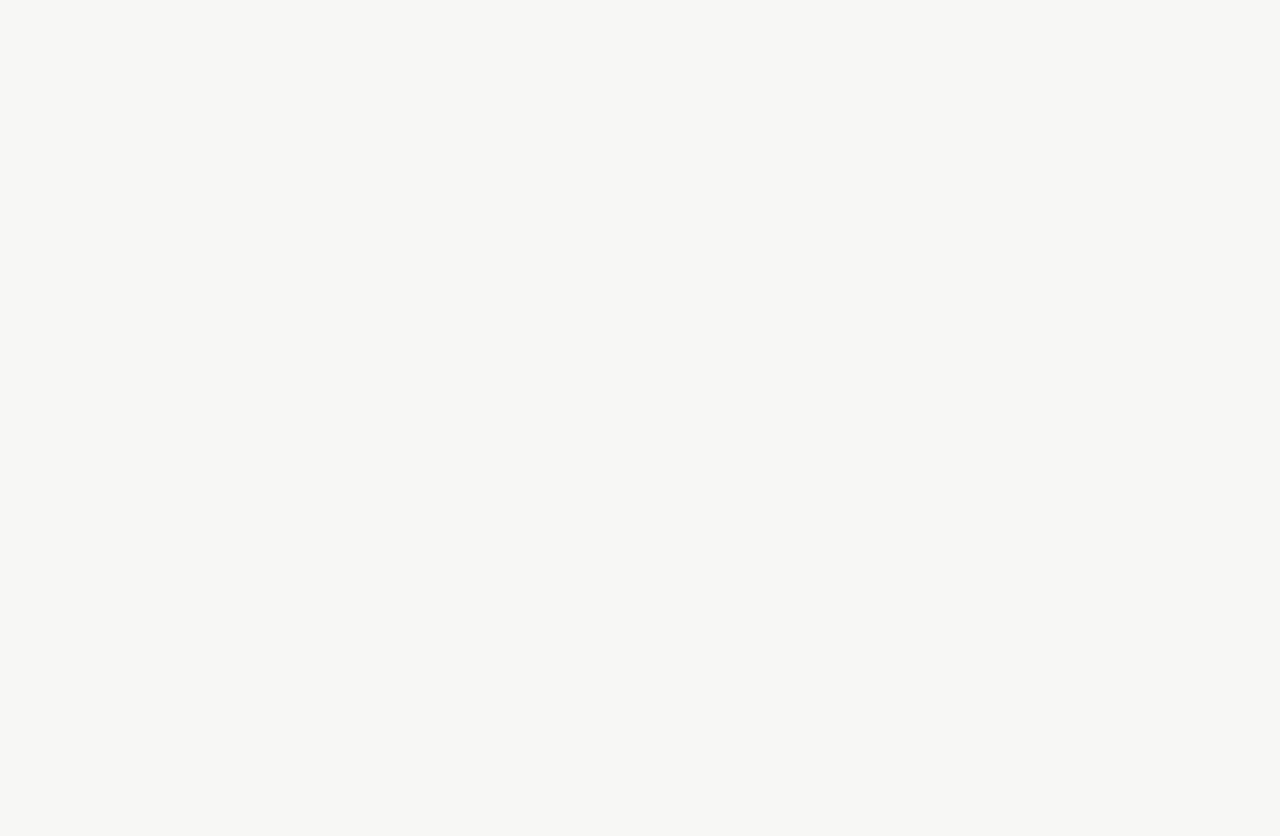
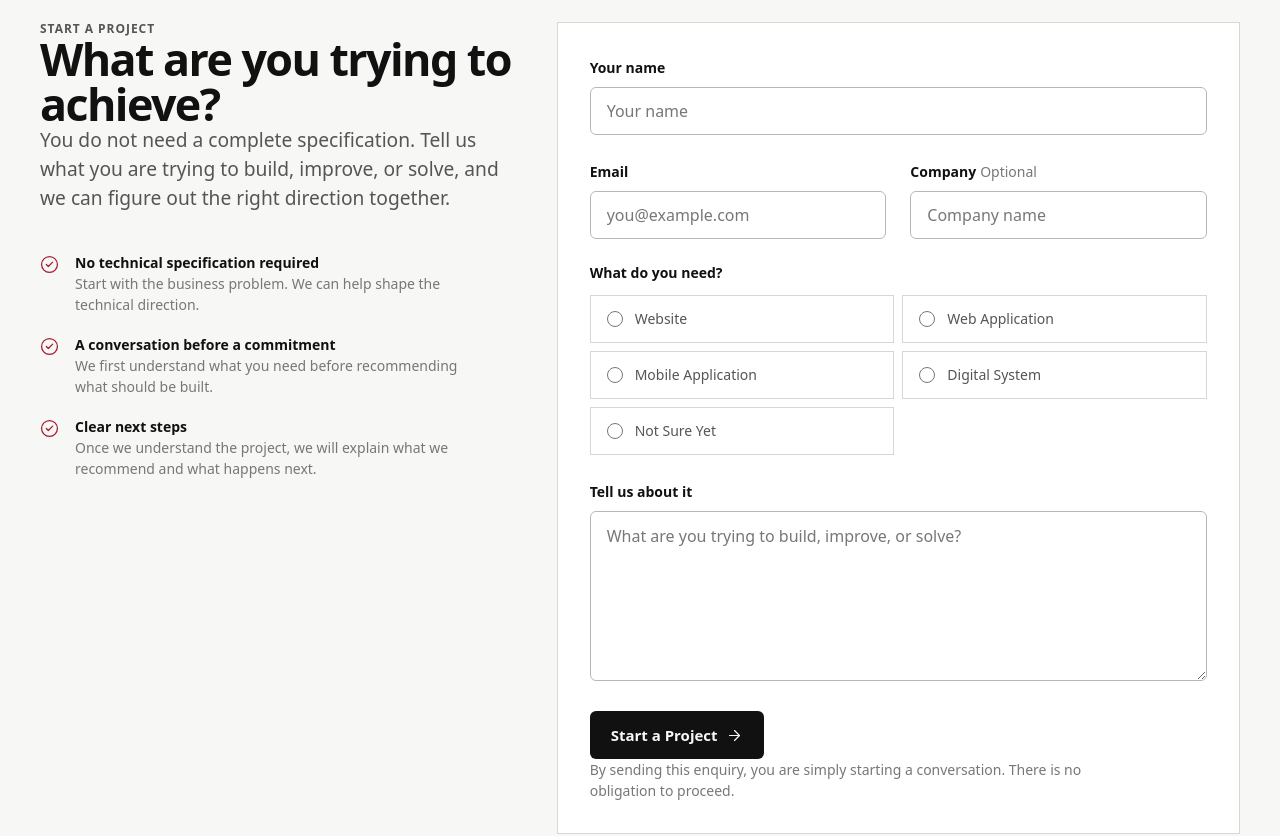
Before and after one commit to Gigawashudas/kureshtic, a Next.js app: page / in a window 1280 px wide. Shown: the part 10360-11196 px from the top of the page. Before the commit the page ends 10253 px from the top, so only its background shows below. Built offline with nearby package versions, Linux system fonts and the light colour scheme.

Commit message:
Add start a project section

```diff
--- a/src/app/page.tsx
+++ b/src/app/page.tsx
@@ -3,6 +3,7 @@ import { Hero } from "@/components/sections/hero";
 import { Process } from "@/components/sections/process";
 import { QuestionAnswer } from "@/components/sections/question-answer";
 import { SelectedWork } from "@/components/sections/selected-work";
+import { StartProject } from "@/components/sections/start-project";
 import { Technology } from "@/components/sections/technology";
 import { Trust } from "@/components/sections/trust";
 import { WhatWeBuild } from "@/components/sections/what-we-build";
@@ -24,6 +25,7 @@ export default function Home() {
         <WhyKureshtic />
         <Trust />
         <Technology />
+        <StartProject />
       </main>
     </>
   );
--- /dev/null
+++ b/src/components/sections/start-project.tsx
@@ -0,0 +1,117 @@
+import { ArrowRight, CheckCircle2 } from "lucide-react";
+
+const projectTypes = ["Website", "Web Application", "Mobile Application", "Digital System", "Not Sure Yet"];
+
+export function StartProject() {
+  return (
+    <section id="contact" aria-labelledby="start-project-heading" className="k-section border-b border-[var(--border)]">
+      <div className="k-container">
+        <div className="grid gap-14 lg:grid-cols-12 lg:gap-10">
+          <div className="lg:col-span-5">
+            <p className="k-eyebrow">Start a project</p>
+
+            <h2 id="start-project-heading" className="k-heading-2 mt-6 max-w-xl">
+              What are you trying to achieve?
+            </h2>
+
+            <p className="k-body-large mt-7 max-w-lg">You do not need a complete specification. Tell us what you are trying to build, improve, or solve, and we can figure out the right direction together.</p>
+
+            <div className="mt-10 space-y-5">
+              <div className="flex items-start gap-4">
+                <CheckCircle2 size={19} strokeWidth={1.6} className="mt-0.5 shrink-0 text-[var(--accent)]" aria-hidden="true" />
+
+                <div>
+                  <p className="text-sm font-semibold text-[var(--text-primary)]">No technical specification required</p>
+
+                  <p className="k-body-small mt-1 max-w-sm">Start with the business problem. We can help shape the technical direction.</p>
+                </div>
+              </div>
+
+              <div className="flex items-start gap-4">
+                <CheckCircle2 size={19} strokeWidth={1.6} className="mt-0.5 shrink-0 text-[var(--accent)]" aria-hidden="true" />
+
+                <div>
+                  <p className="text-sm font-semibold text-[var(--text-primary)]">A conversation before a commitment</p>
+
+                  <p className="k-body-small mt-1 max-w-sm">We first understand what you need before recommending what should be built.</p>
+                </div>
+              </div>
+
+              <div className="flex items-start gap-4">
+                <CheckCircle2 size={19} strokeWidth={1.6} className="mt-0.5 shrink-0 text-[var(--accent)]" aria-hidden="true" />
+
+                <div>
+                  <p className="text-sm font-semibold text-[var(--text-primary)]">Clear next steps</p>
+
+                  <p className="k-body-small mt-1 max-w-sm">Once we understand the project, we will explain what we recommend and what happens next.</p>
+                </div>
+              </div>
+            </div>
+          </div>
+
+          <div className="lg:col-span-7">
+            <form className="border border-[var(--border)] bg-[var(--surface)] p-6 sm:p-8">
+              <div className="grid gap-6 sm:grid-cols-2">
+                <div className="sm:col-span-2">
+                  <label htmlFor="project-name" className="text-sm font-semibold text-[var(--text-primary)]">
+                    Your name
+                  </label>
+
+                  <input id="project-name" name="name" type="text" autoComplete="name" placeholder="Your name" className="mt-2 h-12 w-full rounded-[var(--radius-sm)] border border-[var(--border-strong)] bg-transparent px-4 text-sm text-[var(--text-primary)] outline-none placeholder:text-[var(--text-muted)] focus:border-[var(--accent)]" />
+                </div>
+
+                <div>
+                  <label htmlFor="project-email" className="text-sm font-semibold text-[var(--text-primary)]">
+                    Email
+                  </label>
+
+                  <input id="project-email" name="email" type="email" autoComplete="email" placeholder="you@example.com" className="mt-2 h-12 w-full rounded-[var(--radius-sm)] border border-[var(--border-strong)] bg-transparent px-4 text-sm text-[var(--text-primary)] outline-none placeholder:text-[var(--text-muted)] focus:border-[var(--accent)]" />
+                </div>
+
+                <div>
+                  <label htmlFor="project-company" className="text-sm font-semibold text-[var(--text-primary)]">
+                    Company
+                    <span className="ml-1 font-normal text-[var(--text-muted)]">Optional</span>
+                  </label>
+
+                  <input id="project-company" name="company" type="text" autoComplete="organization" placeholder="Company name" className="mt-2 h-12 w-full rounded-[var(--radius-sm)] border border-[var(--border-strong)] bg-transparent px-4 text-sm text-[var(--text-primary)] outline-none placeholder:text-[var(--text-muted)] focus:border-[var(--accent)]" />
+                </div>
+
+                <fieldset className="sm:col-span-2">
+                  <legend className="text-sm font-semibold text-[var(--text-primary)]">What do you need?</legend>
+
+                  <div className="mt-3 grid gap-2 sm:grid-cols-2">
+                    {projectTypes.map((type) => (
+                      <label key={type} className="group flex min-h-12 cursor-pointer items-center gap-3 border border-[var(--border)] px-4 transition-colors duration-200 hover:border-[var(--accent)]">
+                        <input type="radio" name="project-type" value={type} className="h-4 w-4 accent-[var(--accent)]" />
+
+                        <span className="text-sm text-[var(--text-secondary)] transition-colors duration-200 group-hover:text-[var(--text-primary)]">{type}</span>
+                      </label>
+                    ))}
+                  </div>
+                </fieldset>
+
+                <div className="sm:col-span-2">
+                  <label htmlFor="project-message" className="text-sm font-semibold text-[var(--text-primary)]">
+                    Tell us about it
+                  </label>
+
+                  <textarea id="project-message" name="message" rows={6} placeholder="What are you trying to build, improve, or solve?" className="mt-2 w-full resize-y rounded-[var(--radius-sm)] border border-[var(--border-strong)] bg-transparent px-4 py-3 text-sm leading-6 text-[var(--text-primary)] outline-none placeholder:text-[var(--text-muted)] focus:border-[var(--accent)]" />
+                </div>
+
+                <div className="sm:col-span-2">
+                  <button type="submit" className="k-button k-button-primary group w-full sm:w-auto">
+                    Start a Project
+                    <ArrowRight size={17} strokeWidth={1.7} aria-hidden="true" className="transition-transform duration-200 group-hover:translate-x-1" />
+                  </button>
+
+                  <p className="k-body-small mt-4 max-w-lg">By sending this enquiry, you are simply starting a conversation. There is no obligation to proceed.</p>
+                </div>
+              </div>
+            </form>
+          </div>
+        </div>
+      </div>
+    </section>
+  );
+}
```
